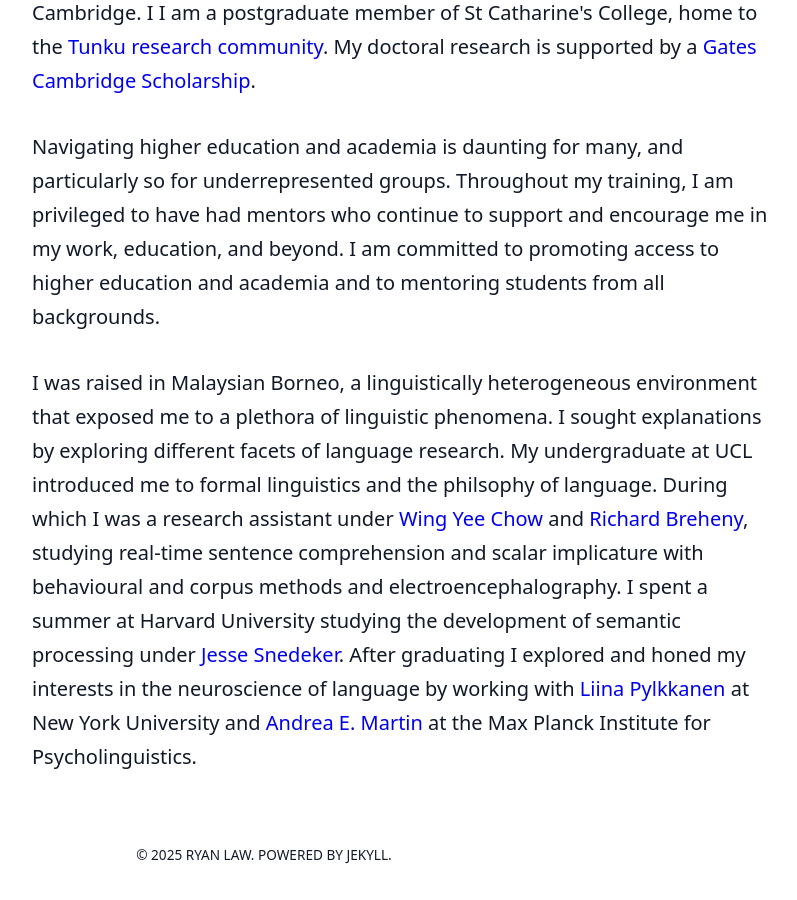
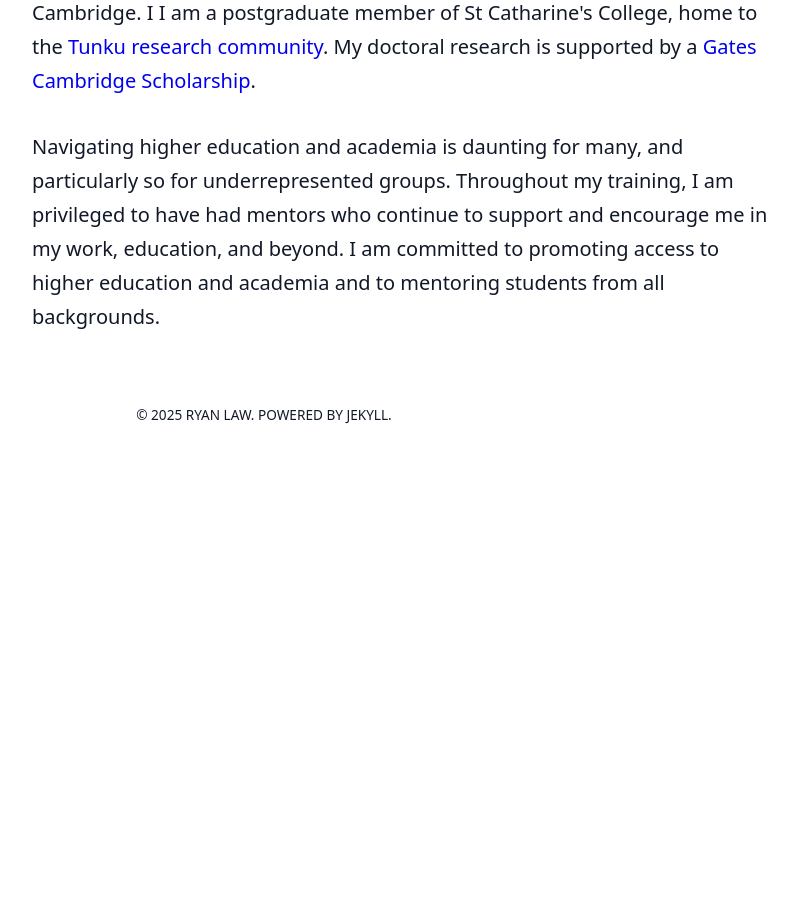
Before and after one commit to rmc-law/rmc-law.github.io, a Jekyll site: the page built from index.md, in a window 1280 px wide and 900 px high, scrolled down 579 px. Shown: the whole window, without its empty margins (376-1173 px from the left). Built offline with Jekyll 4.4.1, drawn with Linux system fonts in a browser that asks for light colours; nearby versions of some CDN libraries; some web fonts are replaced; a style sheet for code colours, icons or effects is not loaded; after the commit the page ends 1039 px from its top, so only the background shows below that.

Commit message:
update about

```diff
--- a/_includes/about.html
+++ b/_includes/about.html
@@ -3,6 +3,3 @@
 <p>I am investigating these questions as a PhD student with <a href="https://www.neuroscience.cam.ac.uk/directory/profile.php?olafhauk" target="_blank">Olaf Hauk</a> and <a href="http://www.mrc-cbu.cam.ac.uk/people/Matt.Lambon-Ralph/" target="_blank">Matt Lambon Ralph</a> at the MRC Cognition and Brain Sciences Unit at the University of Cambridge. I I am a postgraduate member of St Catharine's College, home to the <a href="https://www.caths.cam.ac.uk/research/tunku" target="_blank">Tunku research community</a>. My doctoral research is supported by a <a href="https://gatescambridge.org/" target="_blank" title="Gates Cambridge Scholarship">Gates Cambridge Scholarship</a>.</p>
 
 <p>Navigating higher education and academia is daunting for many, and particularly so for underrepresented groups. Throughout my training, I am privileged to have had mentors who continue to support and encourage me in my work, education, and beyond. I am committed to promoting access to higher education and academia and to mentoring students from all backgrounds.</p>
-
-<p>I was raised in Malaysian Borneo, a linguistically heterogeneous environment that exposed me to a plethora of linguistic phenomena. I sought explanations by exploring different facets of language research. My undergraduate at UCL introduced me to formal linguistics and the philsophy of language. During which I was a research assistant under <a href="https://www.ucl.ac.uk/~ucjtwyc/Home.html" target="_blank">Wing Yee Chow</a> and <a href="https://www.ucl.ac.uk/pals/people/richard-breheny" target="_blank">Richard Breheny</a>, studying real-time sentence comprehension and scalar implicature with behavioural and corpus methods and electroencephalography. I spent a summer at Harvard University studying the development of semantic processing under <a href="https://psychology.fas.harvard.edu/people/jesse-snedeker" target="_blank">Jesse Snedeker</a>. After graduating I explored and honed my interests in the neuroscience of language by working with <a href="https://wp.nyu.edu/neurolinglab/people/liina-pylkkanen/" target="_blank">Liina Pylkkanen</a> at New York University and <a href="https://sites.google.com/site/aemn1011/home" target="_blank">Andrea E. Martin</a> at the Max Planck Institute for Psycholinguistics.
-</p>
```
